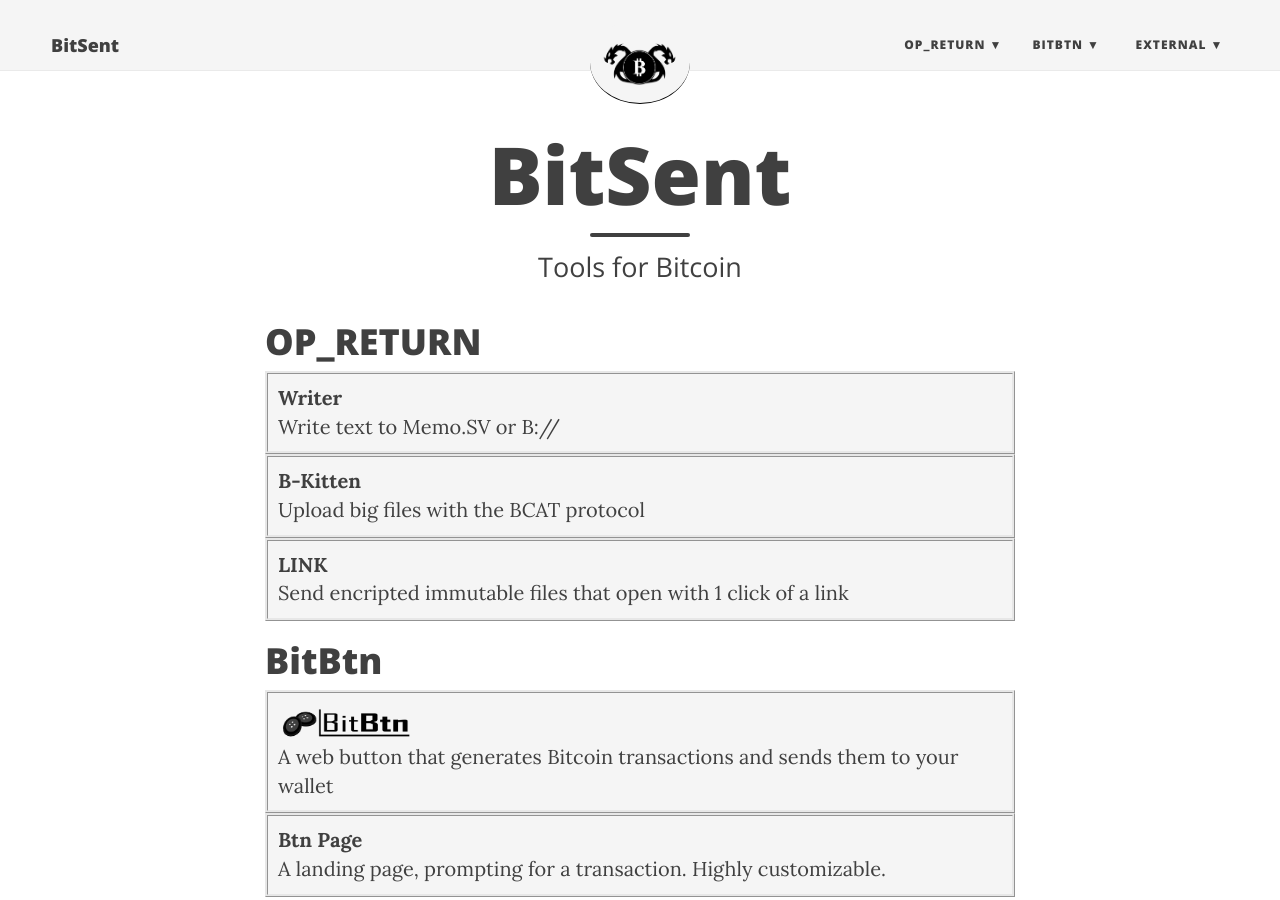
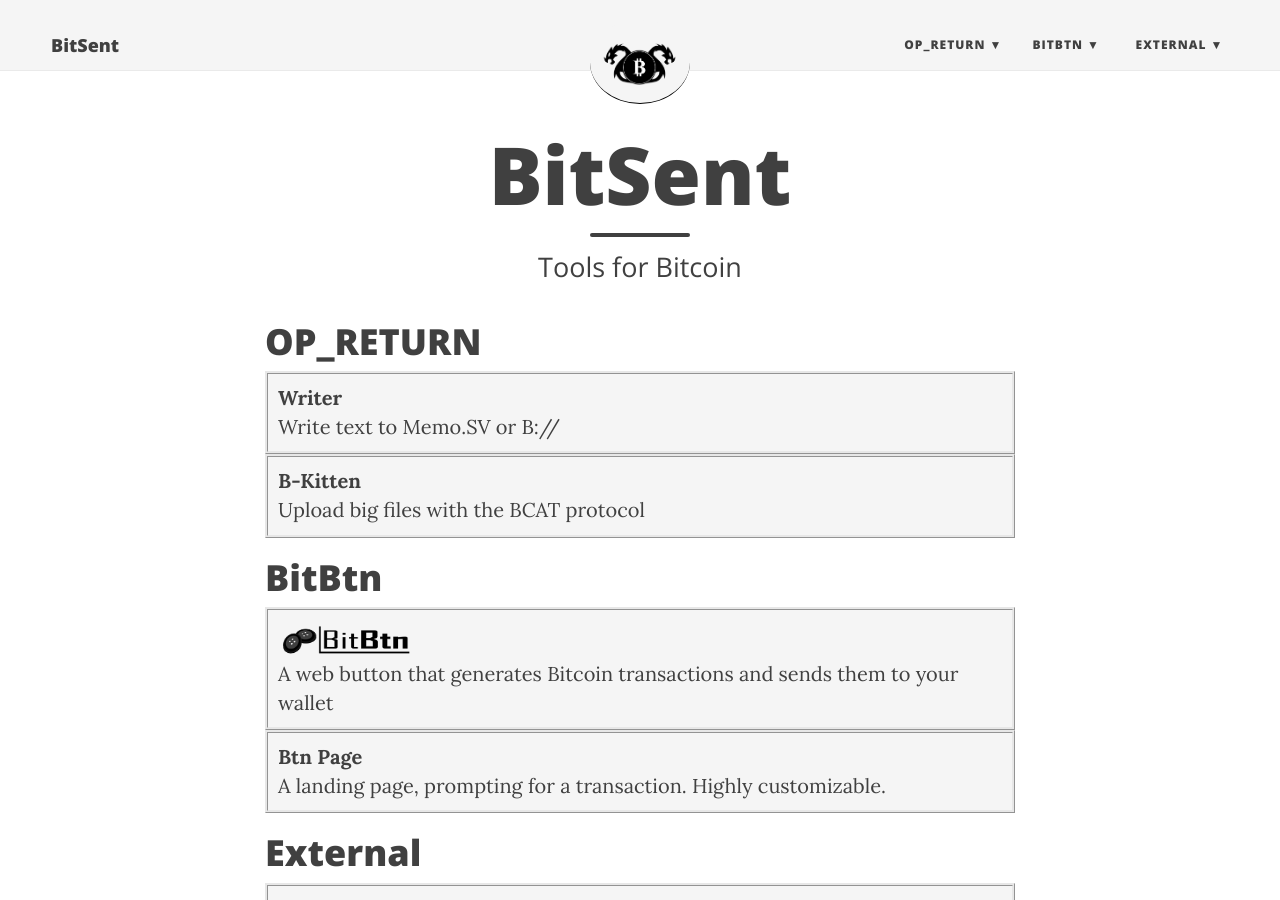
Before and after one commit to bitsent/bitsent.github.io, a Jekyll site: the page built from index.html, in a window 1280 px wide and 900 px high. Built offline with Jekyll 4.4.1, drawn with Linux system fonts in a browser that asks for light colours; nearby versions of some CDN libraries; the list of posts is cut into pages by our own code.

Commit message:
remove LINK from navigation

```diff
--- a/_config.yml
+++ b/_config.yml
@@ -43,9 +43,6 @@
   - href: /bkitten.html
     title-html: B-Kitten
     description-html: Upload big files with the BCAT protocol
-  - href: /link.html
-    title-html: LINK
-    description-html: Send encripted immutable files that open with 1 click of a link
 - group-name: BitBtn
   links:
   - href: /bitbtn.html
```
